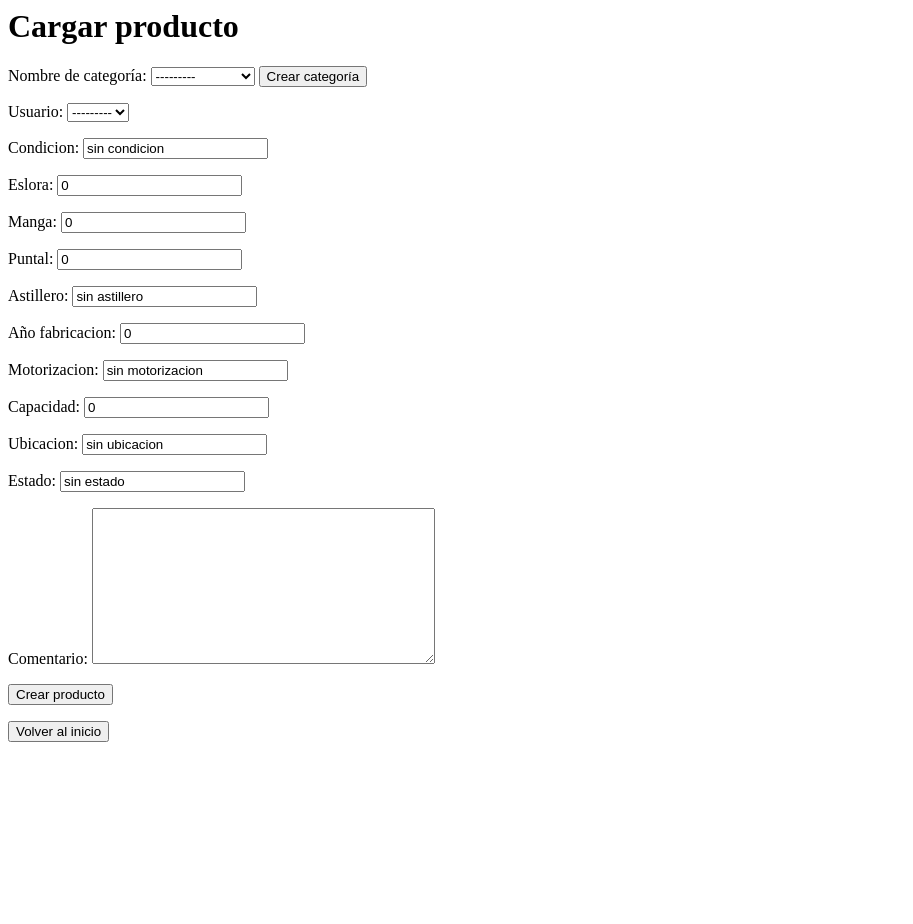
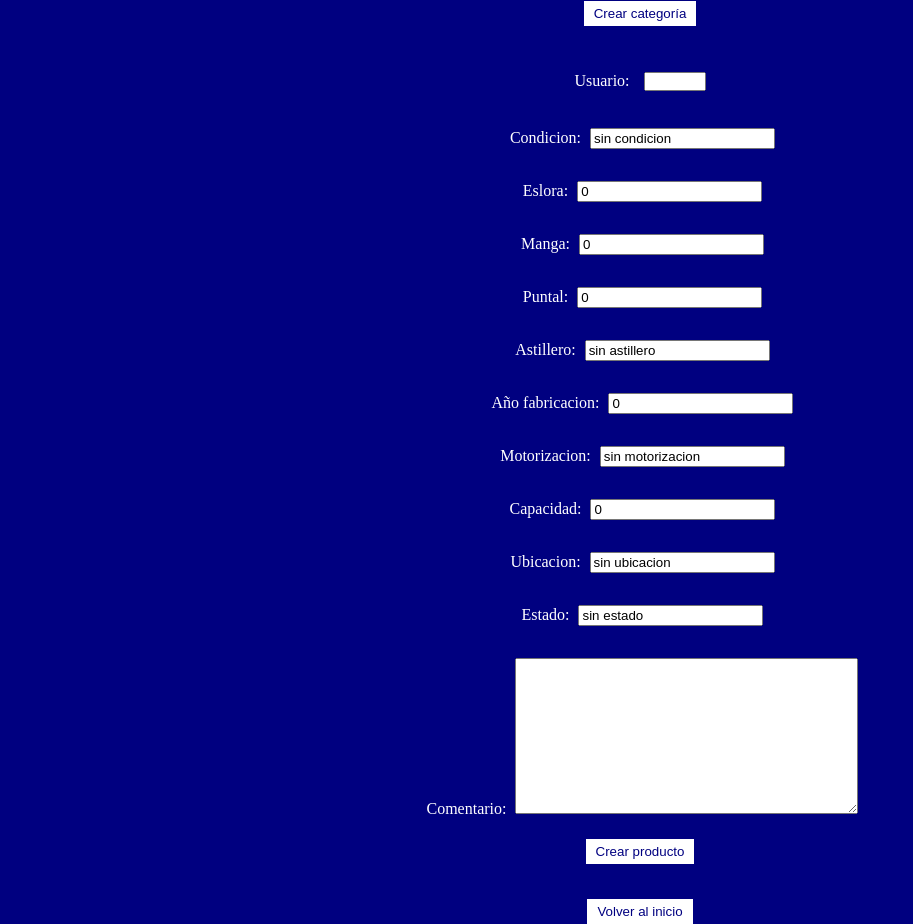
Before and after one commit to mati231087/Tercera-pre-entrega-Cereghetti, a Django app: page /cargar_producto/ in a window 1280 px wide. Shown: the whole page, without its empty margins (0-913 px from the left). Before the commit the page ends 742 px from the top, so only its background shows below. Run offline with Django 4.2, Linux system fonts and the light colour scheme; data that the repository does not hold is empty.

Commit message:
color y letras

```diff
--- a/project/apps/CORE/templates/CORE/cargar_producto.html
+++ b/project/apps/CORE/templates/CORE/cargar_producto.html
@@ -1,3 +1,53 @@
+<!DOCTYPE html>
+<html lang="en">
+<head>
+    <meta charset="UTF-8">
+    <meta http-equiv="X-UA-Compatible" content="IE=edge">
+    <meta name="viewport" content="width=device-width, initial-scale=1.0">
+    <title>Document</title>
+    <style>
+        body, html {
+            height: 100%;
+            display: flex;
+            flex-direction: column;
+            justify-content: center;
+            align-items: center;
+            background-color: navy;
+            color: white;
+        }
+
+        h1 {
+            margin-top: 0;
+            color: white;
+        }
+
+        form {
+            display: flex;
+            flex-direction: column;
+            align-items: center;
+            margin: 10px;
+        }
+
+        label, select {
+            margin: 5px;
+            color: white;
+        }
+
+        button {
+            margin: 5px;
+            background-color: white;
+            color: navy;
+            border: none;
+            padding: 5px 10px;
+            cursor: pointer;
+        }
+
+        .boton-crear-producto {
+            margin-top: 20px;
+        }
+    </style>
+</head>
+<body>
     <h1>Cargar producto</h1>
 
     <form method="POST">
@@ -17,4 +67,6 @@
         <button type="submit">Crear producto</button>
     </form>
 
-<button type="button" onclick="window.location.href = '{% url 'base' %}'" class="boton-crear-producto">Volver al inicio</button>
+    <button type="button" onclick="window.location.href='{% url 'base' %}'" class="boton-crear-producto">Volver al inicio</button>
+</body>
+</html>
```
Also changed, not shown: project/apps/CORE/templates/CORE/base.html (+29 -4 lines), project/apps/CORE/templates/CORE/crear_usuario.html (+44 -1 lines), project/apps/CORE/templates/CORE/pagina_construccion.html (+20 -8 lines). Lines whose indentation alone changed are shown as unchanged.
